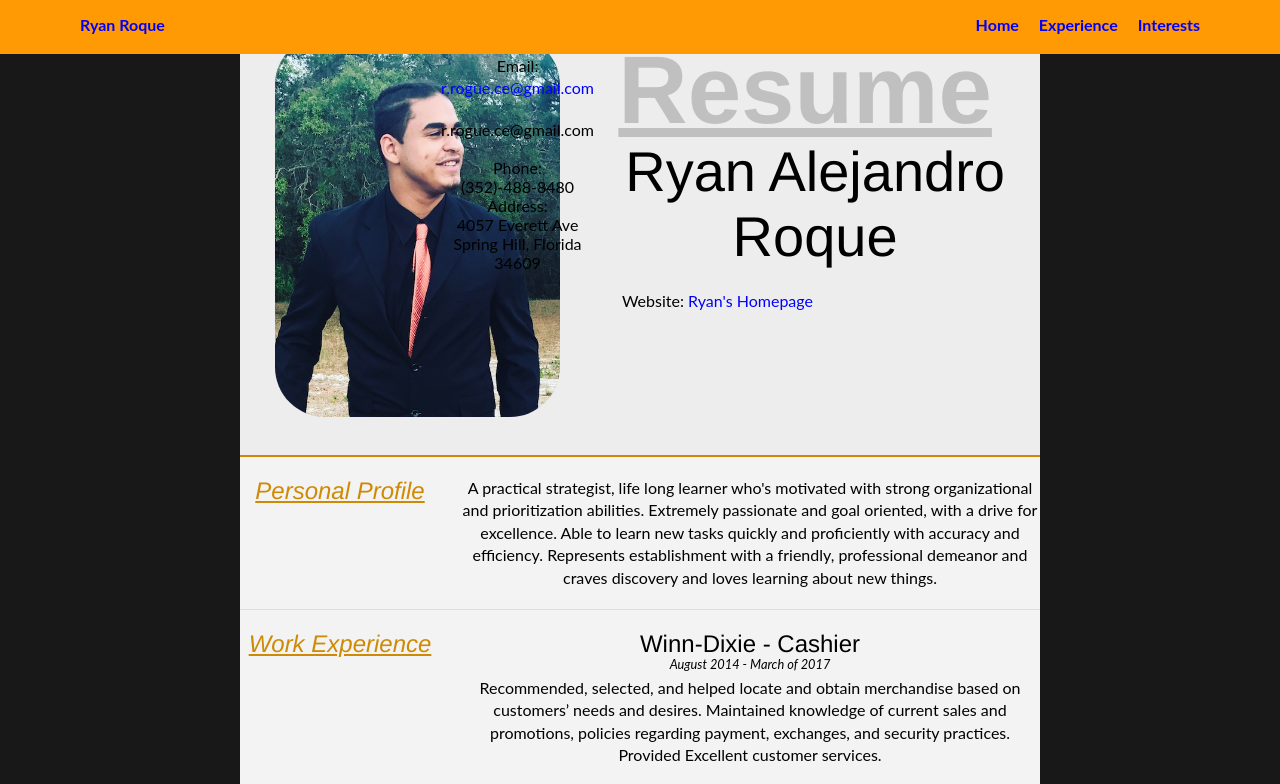
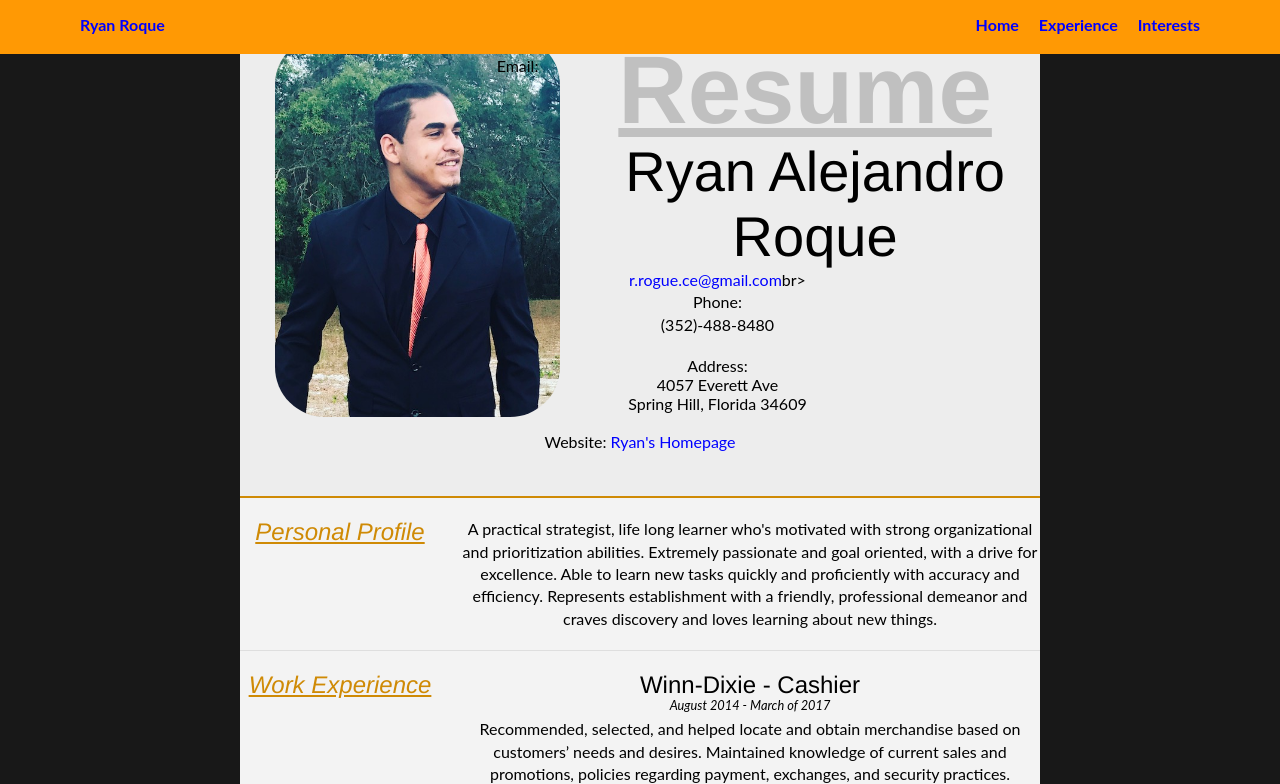
Before and after one commit to Ryanroque1738/techdegree-project-1, a plain HTML site: page experience.html in a window 1280 px wide. Shown: the top 784 px of the page. Drawn offline with Linux system fonts and the light colour scheme; files whose address does not match are found by name.

Commit message:
Update experience.html

```diff
--- a/experience.html
+++ b/experience.html
@@ -30,8 +30,7 @@
 
 		<div id="contactDetails" class="quickFade delayFour">
 			<section>
-                <p><strong>Email:<br></strong><a href="mailto:someone@example.com?Subject=Hello%20again" target="_top">r.rogue.ce@gmail.com</a>
-                </p> r.rogue.ce@gmail.com<br><br>
+                <p><strong>Email:<br></strong><a href="mailto:someone@example.com?Subject=Hello%20again" target="_top">r.rogue.ce@gmail.com</a>br><br>
                 <strong>Phone:<br></strong> (352)-488-8480<br>
                 <address>Address:<br>4057 Everett Ave<br> Spring Hill, Florida 34609</address><br>
                 <strong>Website: <a href="index.html">Ryan's Homepage</a></strong>
```
